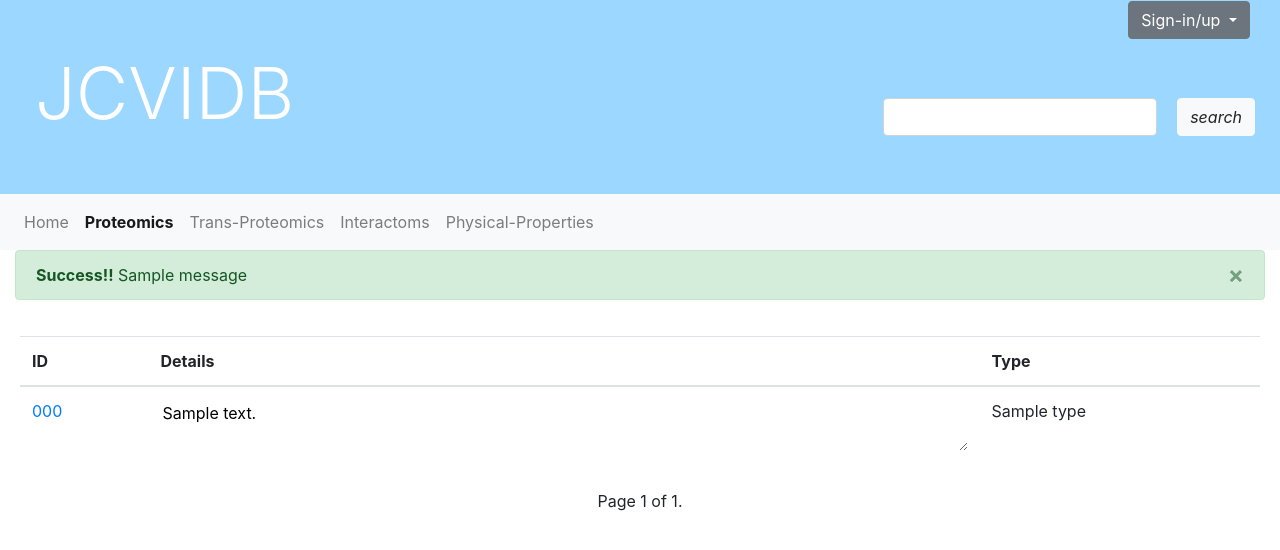
After one commit to BioinfoMachineLearning/JCVIDB, a Django app: page /categories/1 in a window 1280 px wide. The commit adds this page. Shown: the top 550 px of the page. Run offline with Django 4.2, Linux system fonts and the light colour scheme; tables that the repository leaves empty hold one stand-in row (values such as "Sample post"); one stand-in notice (Sample message) is shown; some libraries are stand-ins or nearby versions.

Commit message:
staging ready version

```diff
--- /dev/null
+++ b/jcvidb/jcvidb_app/templates/categories.html
@@ -0,0 +1,93 @@
+{% extends "./common/header.html" %}
+<head>
+<meta name="viewport" content="width=device-width, initial-scale=1">
+<style>
+    .footer {
+       position: fixed;
+       left: 0;
+       bottom: 0;
+       width: 100%;
+       background-color: #9cd7ff;
+       color: #af1b1b;
+       text-align: center;
+        height:100px;
+    }
+    .pagination-container {
+        display: flex;
+        justify-content: center;
+        margin-top: 20px; /* Adjust margin as needed */
+    }
+
+    .pagination {
+        list-style-type: none;
+        padding: 0;
+    }
+
+    .pagination li {
+        display: inline;
+        margin-right: 5px; /* Adjust spacing between pagination links */
+    }
+    </style>
+</head>
+
+{% block content %}
+{% for msg in messages %}
+<div class="alert alert-success alert-dismissible fade show" role="alert">
+  <strong>Success!!</strong>   {{ msg }}
+  <button type="button" class="close" data-dismiss="alert" aria-label="Close">
+    <span aria-hidden="true">&times;</span>
+  </button>
+</div>
+
+{% endfor %}
+<div class="row">
+    <table class="table" style="margin: 20px;">
+      <thead>
+        <tr>
+          <th scope="col">ID</th>
+          <th scope="col">Details</th>
+          <th scope="col">Type</th>
+        </tr>
+      </thead>
+  <tbody>
+    {% for x in aProteomics_data %}
+    <tr>
+          <td><a href="../details/{{ x.id }}">{{ x.code }}</a></td>
+          <td><textarea rows="2" cols="30" readonly style="border:0px;width: 100%;">{{ x.details }}</textarea> </td>
+          <td>{{ x.type.name }}</td>
+    </tr>
+    {% endfor %}
+    </tr>
+  </tbody>
+</table>
+
+
+</div>
+
+
+<div class="pagination-container col-sm-12"  >
+     <div class="text-center">
+          <span class="step-links">
+        {% if  aProteomics_data.has_previous %}
+            <a href="?page=1">&laquo; </a>
+            <a href="?page={{ aProteomics_data.previous_page_number }}"> &#8249; prev </a>
+        {% endif %}
+
+        <span class="current">
+            Page {{ aProteomics_data.number }} of {{ aProteomics_data.paginator.num_pages }}.
+        </span>
+
+        {% if aProteomics_data.has_next %}
+            <a href="?page={{ aProteomics_data.next_page_number }}">next &#8250;</a>
+            <a href="?page={{ aProteomics_data.paginator.num_pages }}"> &raquo;</a>
+        {% endif %}
+    </span>
+
+    </div>
+
+</div>
+
+
+
+
+{% endblock %}
--- a/jcvidb/jcvidb_app/templates/common/header.html
+++ b/jcvidb/jcvidb_app/templates/common/header.html
@@ -18,6 +18,16 @@
         .table-responsive {
               max-height:300px;
           }
+        nav ul li.active a {
+    /* Add your styles for the active link */
+    font-weight: bold;
+    color: #4c83ff; /* For example, change color to red */
+}
+        .display-3 a:hover {
+        background-color: transparent !important; /* Remove background color on hover */
+        color: white !important; /* Use the default text color on hover */
+        text-decoration: none !important; /* Remove underline on hover */
+    }
     </style>
 </head>
 
@@ -27,7 +37,7 @@
 <div class="row" style="background: #9cd7ff">
   <div class="col-sm-6"  style="padding: 50px;">
     <div class="text-left" style="background: #9cd7ff">
-      <h1 style="color:white" class="display-3">JCVIDB</h1>
+        <a href="../main"><h1 style="color:white" class="display-3">JCVIDB</h1></a>
     </div>
   </div>
   <div class="col-sm-6 row" style="padding-top: 1px;">
@@ -97,11 +107,35 @@
     </div>
     </div>
   </div>
+
+
+  <div class="col-sm-12">
+      <nav class="navbar navbar-expand-sm bg-light navbar-light" style="background-color: #e3f2fd;">
+          <ul class="navbar-nav">
+              <li class="nav-item {% if request.path == '/main/' %}active{% endif %}">
+                  <a class="nav-link" href="../main">Home</a>
+              </li>
+              <li class="nav-item {% if request.path == '/categories/1' %}active{% endif %}">
+                  <a class="nav-link" href="../categories/1">Proteomics</a>
+              </li>
+              <li class="nav-item {% if request.path == '/categories/2' %}active{% endif %}">
+                  <a class="nav-link" href="../categories/2">Trans-Proteomics</a>
+              </li>
+              <li class="nav-item {% if request.path == '/categories/3' %}active{% endif %}">
+                  <a class="nav-link" href="../categories/3">Interactoms</a>
+              </li>
+              <li class="nav-item {% if request.path == '/categories/4' %}active{% endif %}">
+                  <a class="nav-link" href="../categories/4">Physical-Properties</a>
+              </li>
+          </ul>
+      </nav>
+  </div>
 </div>
 
-<div class="col-sm-12">{% block content %}
+<div class="col-sm-12">
+  {% block content %}
 
-{% endblock %}
+  {% endblock %}
 
 </div>
 </body>
--- a/jcvidb/jcvidb_app/urls.py
+++ b/jcvidb/jcvidb_app/urls.py
@@ -4,6 +4,7 @@ from . import views
 urlpatterns = [
     path('', views.main, name='main'),
     path('main/', views.main, name='main'),
+    path('categories/<int:id>', views.category_list_view, name='category_list_view'),
     path('details/<int:id>', views.details, name='details'),
     path('search/', views.search, name='search'),
     path('registration/', views.create_User, name='registration'),
--- a/jcvidb/jcvidb_app/views.py
+++ b/jcvidb/jcvidb_app/views.py
@@ -19,6 +19,7 @@ from .datapost_form import DataPostForm, FileUploadPostForm, ColumnDataPostForm
 from .protupdate_form import ProtUpdateForm
 from .registration_form import RegistrationForm
 from django.contrib.postgres.search import SearchVector
+
 # UPLOAD_DIR = '/Users/rajshekhorroy/JCVIDB/jcvidb/'
 UPLOAD_DIR = '/Users/rajshekhorroy/JCVIDB/jcvidb/'
 seperator = "_$_$_"
@@ -93,6 +94,28 @@ def set_session_values(request):
 #         for chunk in uploaded_file.chunks():
 #             destination.write(chunk)
 
+def category_list_view(request,id):
+    try:
+        if request.session['user_id'] and request.session['last_name']:
+            login_context = {"id": request.session['user_id'],
+                             "last_name": request.session['last_name'],
+                             "admin": request.session['admin']}
+    except:
+        login_context = None
+    if request != "POST":
+
+        aProteomics_data_list = Basic_data.objects.filter(approved=1).filter(type_id=id)
+        paginator = Paginator(aProteomics_data_list, 10)
+        page_number = request.GET.get('page')
+        try:
+            aProteomics_data = paginator.page(page_number)
+        except PageNotAnInteger:
+            aProteomics_data = paginator.page(1)
+        except EmptyPage:
+            aProteomics_data = paginator.page(paginator.num_pages)
+
+        return render(request, 'categories.html', {'aProteomics_data': aProteomics_data, 'login_context': login_context})
+
 
 def main(request):
     try:
@@ -138,6 +161,8 @@ def basic_data_display_mapper(_aProteomics_data):
     a_basic.creationDate = _aProteomics_data.creationDate
 
     return a_basic
+
+
 def user_data_display_mapper(_user_data):
     an_user = user_data_display()
     an_user.id = _user_data.id
@@ -151,6 +176,7 @@ def user_data_display_mapper(_user_data):
     an_user.approve = _user_data.approve
 
     return an_user
+
 
 def details(request, id):
     login_context = set_session_values(request)
@@ -200,7 +226,8 @@ def details(request, id):
 def search(request):
     login_details = set_session_values(request)
     name = request.GET.get('PGAN_name', '')
-    results = Basic_data.objects.annotate(search=SearchVector('details','references','code','funding')).filter(search=name)
+    results = Basic_data.objects.annotate(search=SearchVector('details', 'references', 'code', 'funding')).filter(
+        search=name)
     results_list = results.filter(approved=1)
     print(len(results_list))
 
@@ -457,10 +484,10 @@ def profile_view(request):
     display_user_data = user_data_display_mapper(user_data)
     # Basic_data.objects.filter(approved=1)
     all_post = Basic_data.objects.filter(createdBy_id=user_data)
-    approved_post =all_post.filter(approved=1)
+    approved_post = all_post.filter(approved=1)
     unapproved_post = all_post.filter(approved=0)
-    display_user_data.approved_posts=approved_post
-    display_user_data.unapproved_posts=unapproved_post
+    display_user_data.approved_posts = approved_post
+    display_user_data.unapproved_posts = unapproved_post
 
     print(len(display_user_data.approved_posts))
     print(len(display_user_data.unapproved_posts))
```
